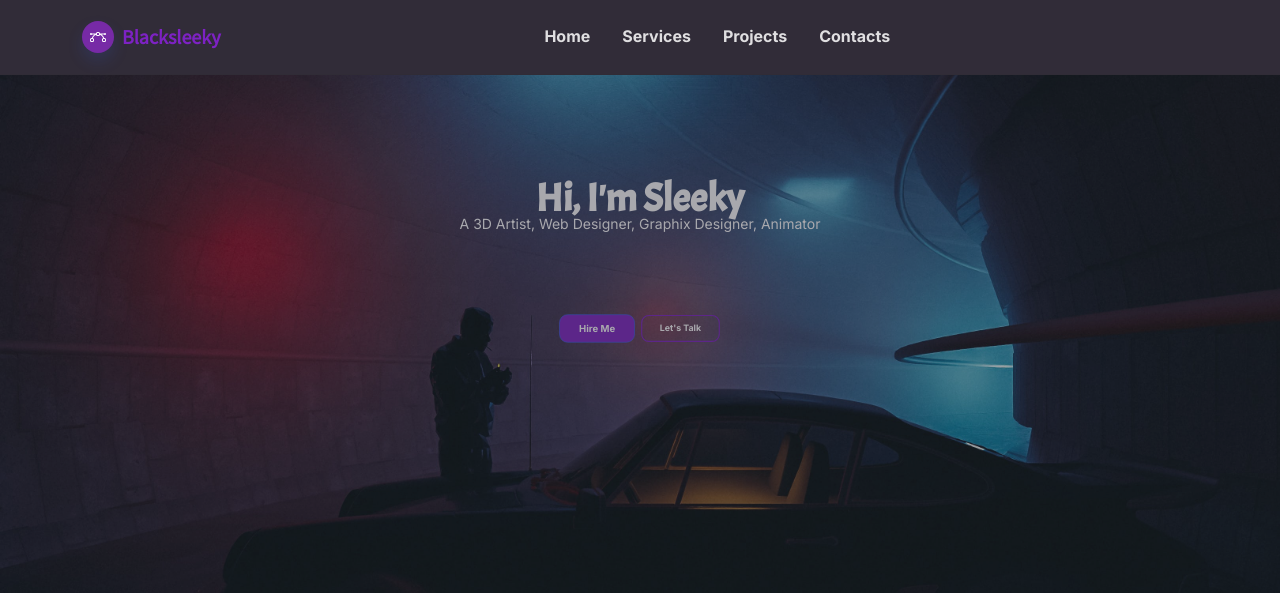
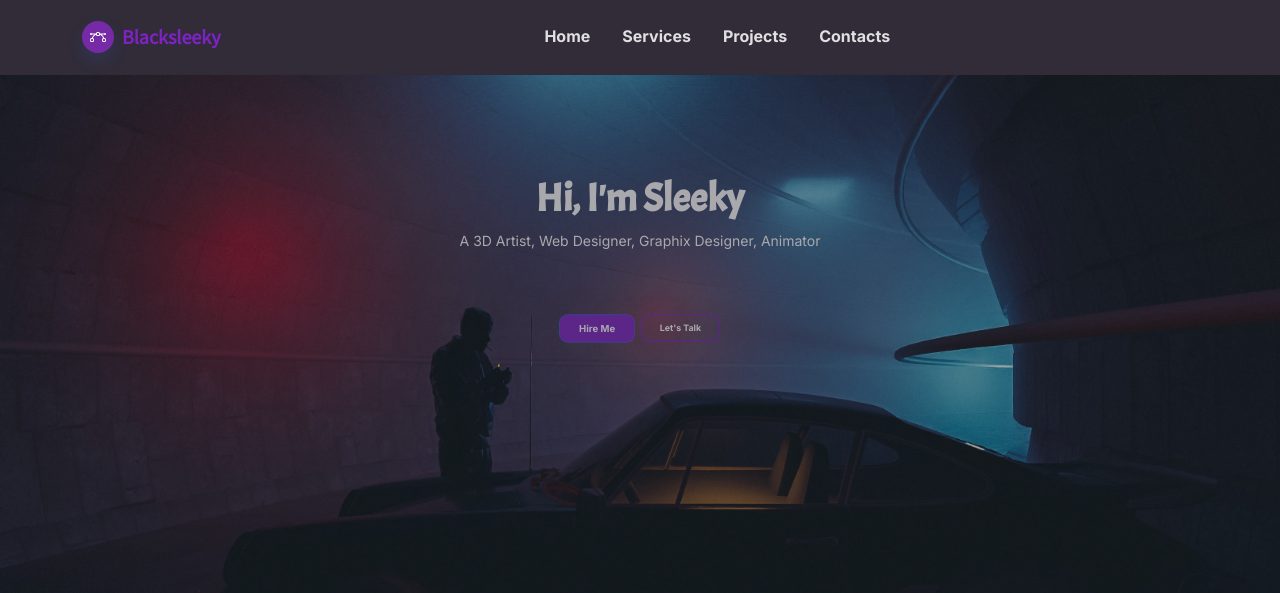
Before and after one commit to sleekyyy/sleek.github.io, a plain HTML site: page index.html in a window 1280 px wide. Shown: the top 593 px of the page. Drawn offline with Linux system fonts and the light colour scheme; a web font is replaced by a local one.

Commit message:
Update index.html

```diff
--- a/index.html
+++ b/index.html
@@ -4,7 +4,7 @@
 <head>
     <meta charset="utf-8">
     <meta name="viewport" content="width=device-width, initial-scale=1.0, shrink-to-fit=no">
-    <title>Sleeky_Portifolio</title>
+    <title>Sleeky_portifolio</title>
     <link rel="stylesheet" href="assets/bootstrap/css/bootstrap.min.css">
     <link rel="stylesheet" href="https://fonts.googleapis.com/css?family=Inter:300italic,400italic,600italic,700italic,800italic,400,300,600,700,800&amp;display=swap">
     <link rel="stylesheet" href="https://fonts.googleapis.com/css?family=Aclonica&amp;display=swap">
@@ -39,7 +39,7 @@
     </nav>
     <header class="bg-dark" id="head" style="height: 601px;background: url(&quot;assets/img/pexels-pramod-tiwari-13610473.jpg&quot;) left / cover;opacity: 0.59;" data-bs-spy="scroll" data-bs-target="#mainNav" data-bs-smooth-scroll="true">
         <h1 style="text-align: center;transform: translateY(101px);font-weight: bold;font-family: Acme, sans-serif;font-size: 39px;">Hi, I'm Sleeky</h1>
-        <p style="text-align: center;transform: translateY(84px);font-size: 14px;">A 3D Artist, Web Designer, Graphix Designer, Animator</p>
+        <p style="text-align: center;transform: translateY(101px);font-size: 14px;">A 3D Artist, Web Designer, Graphix Designer, Animator</p>
         <section style="text-align: center;transform: translateX(-20px) translateY(136px);"><a class="btn btn-primary" role="button" style="background: rgb(125,34,195);border-radius: 14px;transform: translateX(49px) scale(0.60);cursor: pointer;" href="mailto:blacksleeky84@gmail.com?subject=Hire%20me%20for%20your%20next%20project">Hire Me</a><a class="btn btn-primary" role="button" style="background: rgba(125,34,195,0);border-radius: 14px;transform: translateX(-3px) scale(0.55);border: 2.666667px solid rgb(125,34,195);cursor: pointer;" href="https://wa.link/8uhada">Let's Talk</a></section>
         <section style="width: 100%;height: 41px;transform: translateY(188px);text-align: center;margin-left: -42px;"><svg xmlns="http://www.w3.org/2000/svg" width="1em" height="1em" fill="currentColor" viewBox="0 0 16 16" class="bi bi-facebook" style="transform: translateY(205px);text-align: center;font-size: 16px;">
                 <path d="M16 8.049c0-4.446-3.582-8.05-8-8.05C3.58 0-.002 3.603-.002 8.05c0 4.017 2.926 7.347 6.75 7.951v-5.625h-2.03V8.05H6.75V6.275c0-2.017 1.195-3.131 3.022-3.131.876 0 1.791.157 1.791.157v1.98h-1.009c-.993 0-1.303.621-1.303 1.258v1.51h2.218l-.354 2.326H9.25V16c3.824-.604 6.75-3.934 6.75-7.951"></path>
```
